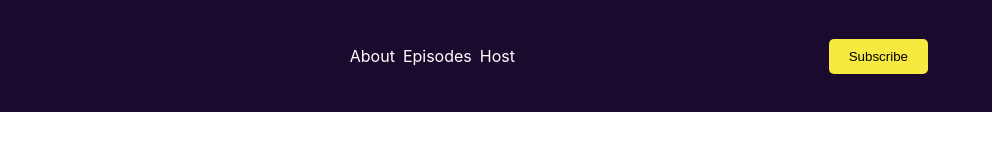
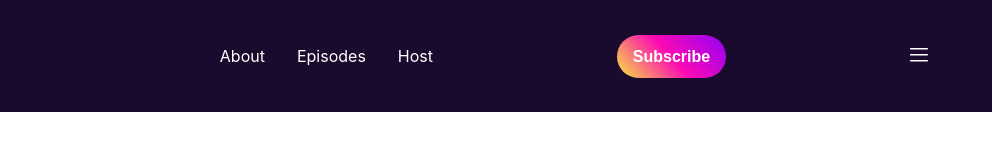
Before and after one commit to saddamtkg/PH-Second-assingment, a plain HTML site: page index.html in a window 1280 px wide. Shown: the full height of the page, 288-1280 px from the left. Drawn offline with Linux system fonts and the light colour scheme.

Commit message:
add header work

```diff
--- a/index.html
+++ b/index.html
@@ -7,14 +7,15 @@
   <title>Techwave</title>
   <link rel="stylesheet" href="style.css">
 </head>
+
 <body>
   <header>
     <section class="header-section">
       <div class="row header-row">
-        <div class="column">
+        <div class="h-column-1">
           <img class="header-logo" src="/assets/TechWave.png" alt="Techwave Logo" />
         </div>
-        <div class="column-2">
+        <div class="h-column-2">
           <nav>
             <ul class="header-nav">
               <li><a href="">About</a></li>
@@ -23,14 +24,19 @@
             </ul>
           </nav>
         </div>
-        <div class="column-3">
+        <div class="h-column-3">
           <button class="header-button">
             Subscribe
           </button>
         </div>
-      </div>
+        <div class="mobile-menu-wrapper">
+          <!-- Hamburger Button -->
+          <div class="hamburger-btn" id="hamburgerBtn">
+            <img src="assets/hamburger-menu.png" alt="Hamburger Menu" />
+          </div>
+          </div>
+        </div>
     </section>
   </header>
 </body>
-
 </html>
--- a/style.css
+++ b/style.css
@@ -3,40 +3,92 @@ body {
   padding: 0;
   font-family: 'Inter', sans-serif;
 }
+
 .header-section {
   background-color: #1A0B2E;
   padding: 30px 0;
 }
+
 .row {
   width: 90%;
   max-width: 1200px;
   margin: 0 auto;
 }
+
 .header-row {
   display: flex;
   justify-content: space-between;
   align-items: center;
 }
+
 .header-logo {
   width: 220px;
   height: 32px;
 }
+
 .header-nav {
   display: flex;
-  gap: 8px;
+  gap: 32px;
   list-style: none;
 }
+
 .header-nav li {
   display: inline-block;
 }
+
 .header-nav li a {
   text-decoration: none;
   color: #fff;
+  position: relative;
 }
+
+.header-nav li a:before {
+  content: '';
+  display: block;
+  width: 0;
+  height: 2px;
+  background: #fff;
+  position: absolute;
+  bottom: -8px;
+  left: 50%;
+  transform: translateX(-50%);
+  transition: width 0.3s ease;
+}
+
+.header-nav li a:hover:before {
+  width: 100%;
+}
+
 .header-button {
-  background: linear-gradient(47.64deg, #f7e93f 0%, #f7e93f 100%);
-  border-radius: 5px;
-  padding: 10px 20px;
+  border-radius: 100px;
+  background: linear-gradient(47.64deg, rgba(247, 233, 63, 1), rgba(251, 9, 180, 1), rgba(145, 0, 248, 1));
+  padding: 12px 16px;
   border: none;
   cursor: pointer;
+  font-size: 16px;
+  font-weight: 600;
+  line-height: 19px;
+  text-align: center;
+  text-transform: capitalize;
+  color: #fff;
+  transition: all 0.3s ease;
 }
+
+.header-button:hover {
+  opacity: 0.8;
+}
+
+@media screen and (min-width: 993px) {
+  .mobile-menu {
+    display: none;
+  }
+}
+@media screen and (max-width: 992px) {
+  .h-column-2,
+  .h-column-3 {
+      display: none;
+    }
+}
+.mobile-menu-wrapper {
+  position: relative;
+}
```
